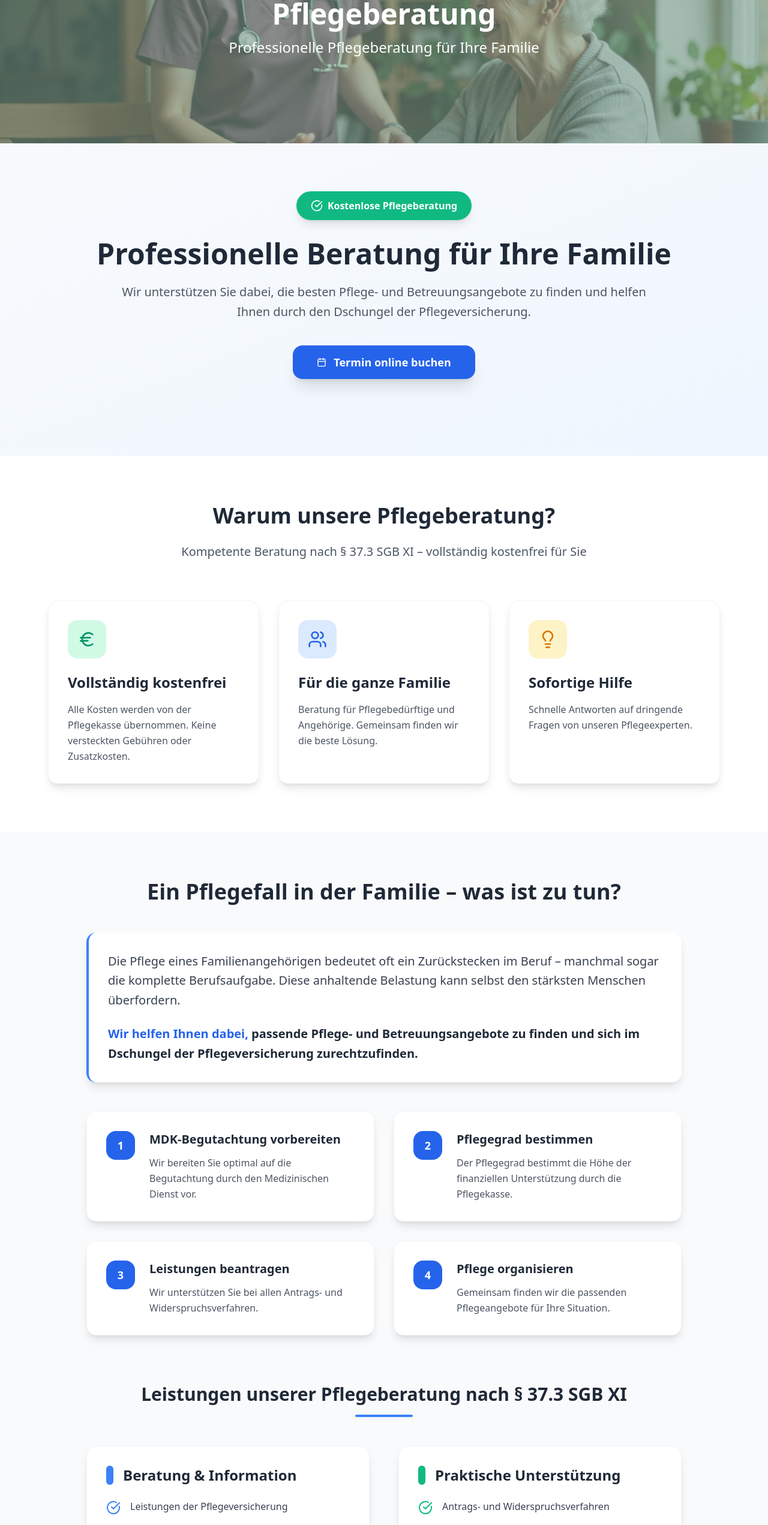
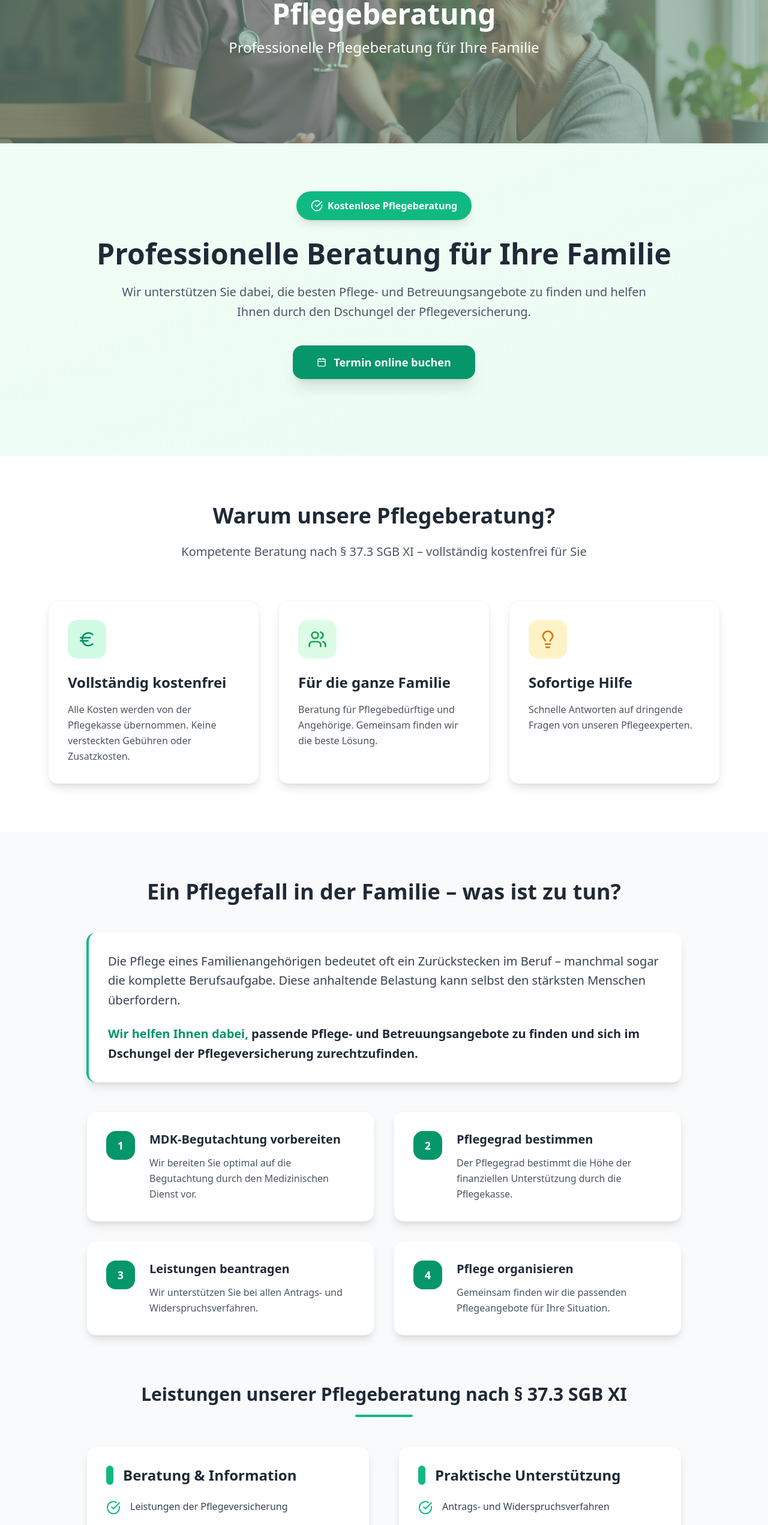
Before and after one commit to leeberlin/natura-care-hub, a React (Vite) app: page /pflegeberatung in a window 1280 px wide. Shown: the part 234-2777 px from the top of the page at 60% size. Built offline with nearby package versions, Linux system fonts and the light colour scheme.

Commit message:
Refactor Pflegeberatung page colors
Update Pflegeberatung page color scheme to use a palette that complements the green logo colors, replacing the sky blue.

```diff
--- a/src/pages/Pflegeberatung.tsx
+++ b/src/pages/Pflegeberatung.tsx
@@ -23,7 +23,7 @@ export default function Pflegeberatung() {
       </section>
 
       {/* Hero Content Section */}
-      <section className="py-20 bg-gradient-to-br from-slate-50 to-blue-50">
+      <section className="py-20 bg-gradient-to-br from-green-50 to-emerald-50">
         <div className="container max-w-6xl mx-auto px-4">
           <div className="text-center mb-12">
             <div className="inline-flex items-center gap-2 bg-emerald-500 text-white px-6 py-3 rounded-full mb-8 font-semibold shadow-lg transform hover:scale-105 transition-all duration-300">
@@ -40,7 +40,7 @@ export default function Pflegeberatung() {
             <div className="flex justify-center">
               <Button
                 size="lg"
-                className="text-lg px-10 py-6 bg-blue-600 hover:bg-blue-700 text-white shadow-xl transform hover:scale-105 transition-all duration-300 rounded-2xl font-semibold"
+                className="text-lg px-10 py-6 bg-emerald-600 hover:bg-emerald-700 text-white shadow-xl transform hover:scale-105 transition-all duration-300 rounded-2xl font-semibold"
                 asChild
               >
                 <a href="/digital-beratung" className="inline-flex items-center gap-3">
@@ -75,8 +75,8 @@ export default function Pflegeberatung() {
             </div>
 
             <div className="group bg-white p-8 rounded-2xl shadow-lg border border-gray-100 hover:shadow-xl transform hover:-translate-y-2 transition-all duration-500">
-              <div className="w-16 h-16 rounded-2xl bg-blue-100 flex items-center justify-center mb-6 group-hover:bg-blue-200 transition-colors duration-300">
-                <Users className="h-8 w-8 text-blue-600" />
+              <div className="w-16 h-16 rounded-2xl bg-green-100 flex items-center justify-center mb-6 group-hover:bg-green-200 transition-colors duration-300">
+                <Users className="h-8 w-8 text-green-600" />
               </div>
               <h3 className="text-2xl font-bold mb-4 text-gray-800">Für die ganze Familie</h3>
               <p className="text-gray-600 leading-relaxed">Beratung für Pflegebedürftige und Angehörige. Gemeinsam finden wir die beste Lösung.</p>
@@ -103,14 +103,14 @@ export default function Pflegeberatung() {
               Ein Pflegefall in der Familie – was ist zu tun?
             </h2>
 
-            <div className="p-8 mb-12 rounded-2xl border-l-4 border-blue-500 bg-white shadow-lg">
+            <div className="p-8 mb-12 rounded-2xl border-l-4 border-emerald-500 bg-white shadow-lg">
               <p className="text-xl leading-relaxed mb-6 text-gray-700">
                 Die Pflege eines Familienangehörigen bedeutet oft ein Zurückstecken im Beruf –
                 manchmal sogar die komplette Berufsaufgabe. Diese anhaltende Belastung kann
                 selbst den stärksten Menschen überfordern.
               </p>
               <p className="text-xl leading-relaxed font-semibold text-gray-800">
-                <span className="text-blue-600">Wir helfen Ihnen dabei,</span> passende Pflege- und Betreuungsangebote zu finden
+                <span className="text-emerald-600">Wir helfen Ihnen dabei,</span> passende Pflege- und Betreuungsangebote zu finden
                 und sich im Dschungel der Pflegeversicherung zurechtzufinden.
               </p>
             </div>
@@ -141,7 +141,7 @@ export default function Pflegeberatung() {
               ].map((item, index) => (
                 <div key={index} className="group bg-white p-8 rounded-2xl shadow-lg border border-gray-100 hover:shadow-xl transform hover:-translate-y-1 transition-all duration-300">
                   <div className="flex items-start space-x-6">
-                    <div className="w-12 h-12 rounded-2xl bg-blue-600 flex items-center justify-center font-bold text-lg text-white group-hover:bg-blue-700 transition-colors duration-300">
+                    <div className="w-12 h-12 rounded-2xl bg-emerald-600 flex items-center justify-center font-bold text-lg text-white group-hover:bg-emerald-700 transition-colors duration-300">
                       {item.step}
                     </div>
                     <div className="flex-1">
@@ -160,13 +160,13 @@ export default function Pflegeberatung() {
               <h3 className="text-3xl font-bold mb-4 text-gray-800">
                 Leistungen unserer Pflegeberatung nach § 37.3 SGB XI
               </h3>
-              <div className="w-24 h-1 bg-blue-500 mx-auto rounded-full"></div>
+              <div className="w-24 h-1 bg-emerald-500 mx-auto rounded-full"></div>
             </div>
 
             <div className="grid grid-cols-1 md:grid-cols-2 gap-12">
               <div className="bg-white p-8 rounded-2xl shadow-lg border border-gray-100">
                 <h4 className="text-2xl font-bold mb-6 text-gray-800 flex items-center">
-                  <div className="w-3 h-8 bg-blue-500 rounded-full mr-4"></div>
+                  <div className="w-3 h-8 bg-emerald-500 rounded-full mr-4"></div>
                   Beratung & Information
                 </h4>
                 <div className="space-y-4">
@@ -177,7 +177,7 @@ export default function Pflegeberatung() {
                     "Organisation der häuslichen Pflege"
                   ].map((item, index) => (
                     <div key={index} className="flex items-start space-x-4 group">
-                      <CheckCircle className="h-6 w-6 mt-0.5 flex-shrink-0 text-blue-500" />
+                      <CheckCircle className="h-6 w-6 mt-0.5 flex-shrink-0 text-emerald-500" />
                       <p className="text-gray-700">{item}</p>
                     </div>
                   ))}
@@ -210,8 +210,8 @@ export default function Pflegeberatung() {
           <div className="grid grid-cols-1 md:grid-cols-2 gap-10 mb-20">
             <div className="bg-white p-8 rounded-2xl shadow-lg border border-gray-100 group hover:shadow-xl transition-all duration-300">
               <h4 className="flex items-center text-2xl font-bold mb-6 text-gray-800">
-                <div className="w-12 h-12 rounded-2xl bg-blue-100 flex items-center justify-center mr-4 group-hover:bg-blue-200 transition-colors duration-300">
-                  <Shield className="h-6 w-6 text-blue-600" />
+                <div className="w-12 h-12 rounded-2xl bg-green-100 flex items-center justify-center mr-4 group-hover:bg-green-200 transition-colors duration-300">
+                  <Shield className="h-6 w-6 text-green-600" />
                 </div>
                 Rechtliche Vorsorge
               </h4>
@@ -220,15 +220,15 @@ export default function Pflegeberatung() {
               </p>
               <ul className="space-y-3">
                 <li className="flex items-center text-gray-700">
-                  <div className="w-3 h-3 rounded-full mr-4 bg-blue-500"></div>
+                  <div className="w-3 h-3 rounded-full mr-4 bg-green-500"></div>
                   <span className="font-medium">Vorsorgevollmacht</span>
                 </li>
                 <li className="flex items-center text-gray-700">
-                  <div className="w-3 h-3 rounded-full mr-4 bg-blue-500"></div>
+                  <div className="w-3 h-3 rounded-full mr-4 bg-green-500"></div>
                   <span className="font-medium">Patientenverfügung</span>
                 </li>
                 <li className="flex items-center text-gray-700">
-                  <div className="w-3 h-3 rounded-full mr-4 bg-blue-500"></div>
+                  <div className="w-3 h-3 rounded-full mr-4 bg-green-500"></div>
                   <span className="font-medium">Betreuungsverfügung</span>
                 </li>
               </ul>
@@ -282,7 +282,7 @@ export default function Pflegeberatung() {
       </section>
 
       {/* CTA Section */}
-      <section className="py-20 text-white bg-blue-600 relative overflow-hidden">
+      <section className="py-20 text-white bg-emerald-600 relative overflow-hidden">
         {/* Background Pattern */}
         <div className="absolute inset-0 opacity-10">
           <div className="absolute top-20 left-20 w-32 h-32 bg-white rounded-full blur-3xl"></div>
@@ -300,7 +300,7 @@ export default function Pflegeberatung() {
           <div className="flex flex-col sm:flex-row gap-8 justify-center items-center mb-12">
             <Button
               size="lg"
-              className="text-lg px-10 py-6 bg-white text-blue-600 border-2 border-white hover:bg-gray-50 hover:text-blue-700 shadow-xl transform hover:scale-105 transition-all duration-300 rounded-2xl font-bold"
+              className="text-lg px-10 py-6 bg-white text-emerald-600 border-2 border-white hover:bg-emerald-50 hover:text-emerald-700 shadow-xl transform hover:scale-105 transition-all duration-300 rounded-2xl font-bold"
               asChild
             >
               <a href="/digital-beratung" className="inline-flex items-center gap-3">
@@ -310,7 +310,7 @@ export default function Pflegeberatung() {
             </Button>
             <Button
               size="lg"
-              className="text-lg px-10 py-6 bg-transparent text-white border-2 border-white hover:bg-white hover:text-blue-600 shadow-xl transform hover:scale-105 transition-all duration-300 rounded-2xl font-bold"
+              className="text-lg px-10 py-6 bg-transparent text-white border-2 border-white hover:bg-green-50 hover:text-emerald-600 shadow-xl transform hover:scale-105 transition-all duration-300 rounded-2xl font-bold"
               asChild
             >
               <a href="tel:0911244533" className="inline-flex items-center gap-3">
```
